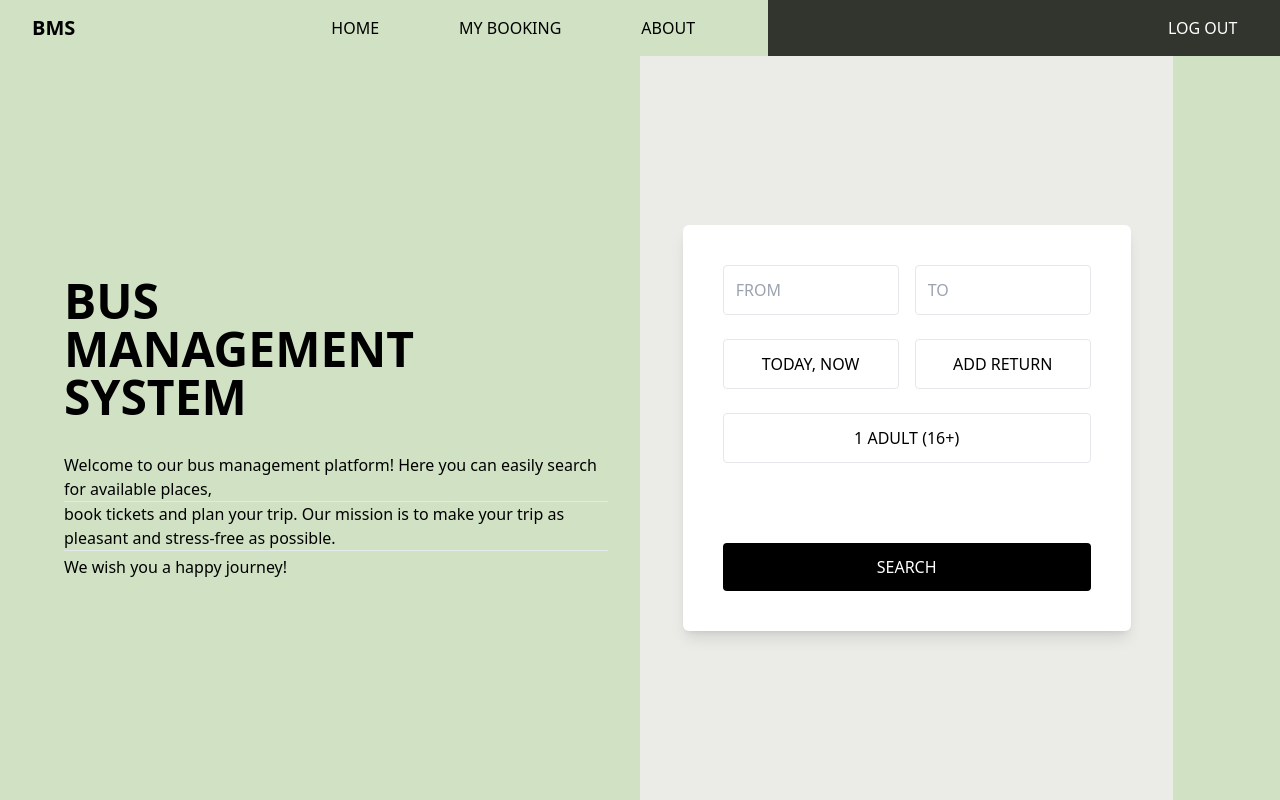
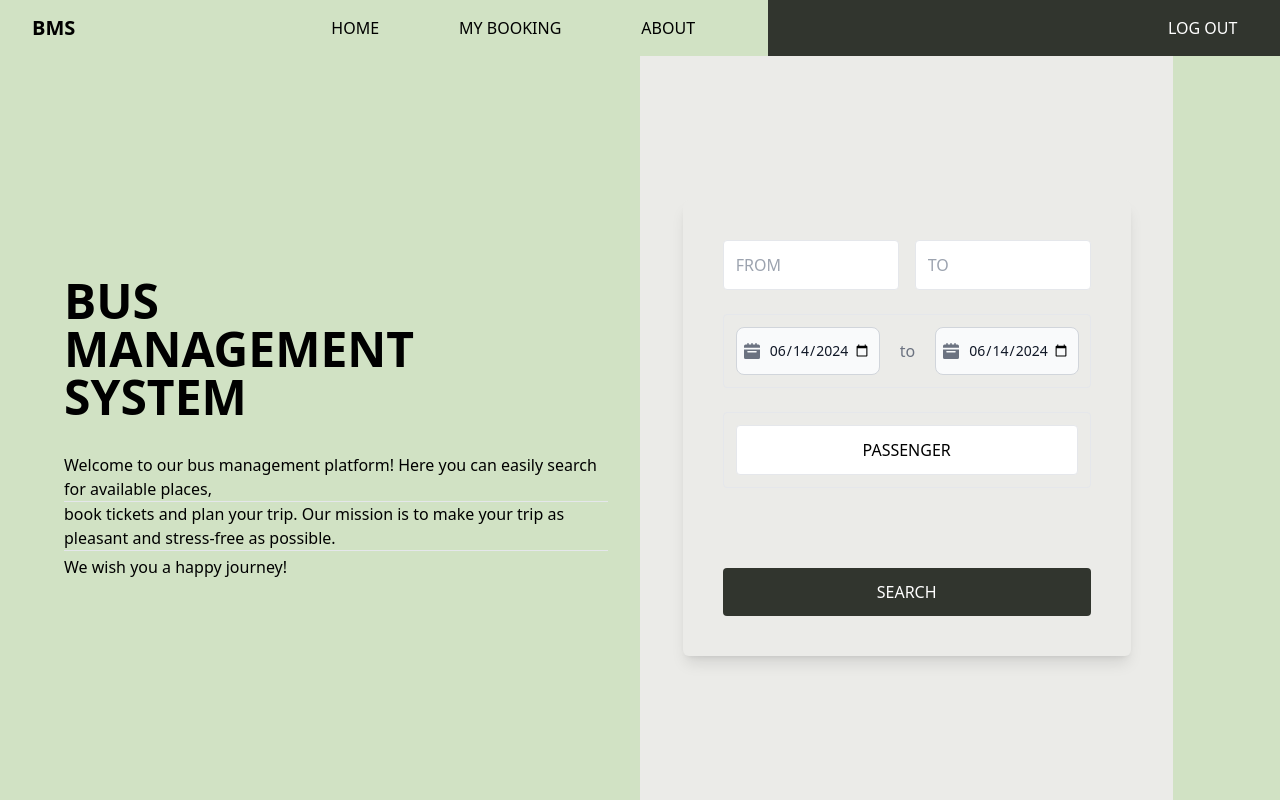
Before and after one commit to dbilic98/booking-bus-ticket-frontend, a React (Create React App) app: page / in a window 1280 px wide. Built offline with nearby package versions, Linux system fonts and the light colour scheme; a web font is replaced by a local one.

Commit message:
Add state management and new components

```diff
--- a/src/components/SearchForm.tsx
+++ b/src/components/SearchForm.tsx
@@ -1,8 +1,19 @@
-import React from "react";
+import React, { useState } from "react";
+import CounterForm from "../components/CounterForm";
+import DateRangePicker from "../components/DateRangePicker";
 
-const SearchForm: React.FC = () => {
+const SearchForm: React.FC<{
+  currentDate: string;
+  setCurrentDate: (date: string) => void;
+}> = ({ currentDate, setCurrentDate }) => {
+  const [showCounterForm, setShowCounterForm] = useState(false);
+
+  const toggleCounterForm = () => {
+    setShowCounterForm(!showCounterForm);
+  };
+
   return (
-    <div className="bg-white p-10 shadow-lg rounded-md w-full max-w-md">
+    <div className="bg-cream p-10 shadow-lg rounded-md w-full max-w-md">
       <form className="space-y-6">
         <div className="flex space-x-4">
           <input
@@ -16,17 +27,27 @@ const SearchForm: React.FC = () => {
             className="w-full p-3 border rounded"
           />
         </div>
-        <div className="flex space-x-4">
-          <button className="w-full p-3 border rounded">TODAY, NOW</button>
-          <button className="w-full p-3 border rounded">ADD RETURN</button>
+        <div className="w-full p-3 border rounded">
+          <DateRangePicker />
         </div>
-        <button className="w-full p-3 border rounded mb-10">
-          1 ADULT (16+)
-        </button>
+        <div className="w-full p-3 border rounded">
+          <button
+            type="button"
+            onClick={toggleCounterForm}
+            className="w-full p-3 border rounded bg-white"
+          >
+            PASSENGER
+          </button>
+          {showCounterForm && (
+            <div className="mt-1">
+              <CounterForm />
+            </div>
+          )}
+        </div>
         <div>
           <button
             type="submit"
-            className="w-full p-3 bg-black text-white rounded mt-14"
+            className="w-full p-3 bg-jet-black text-white rounded mt-14"
           >
             SEARCH
           </button>
```
